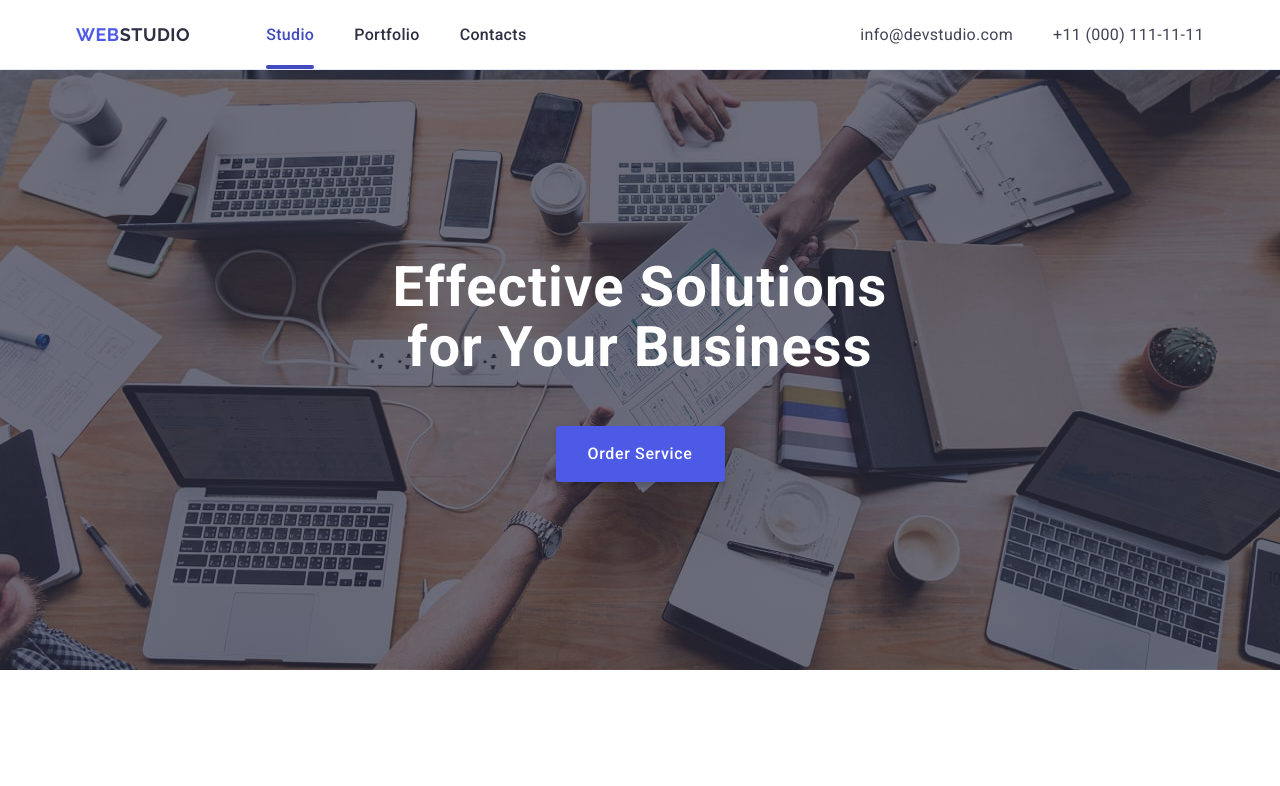
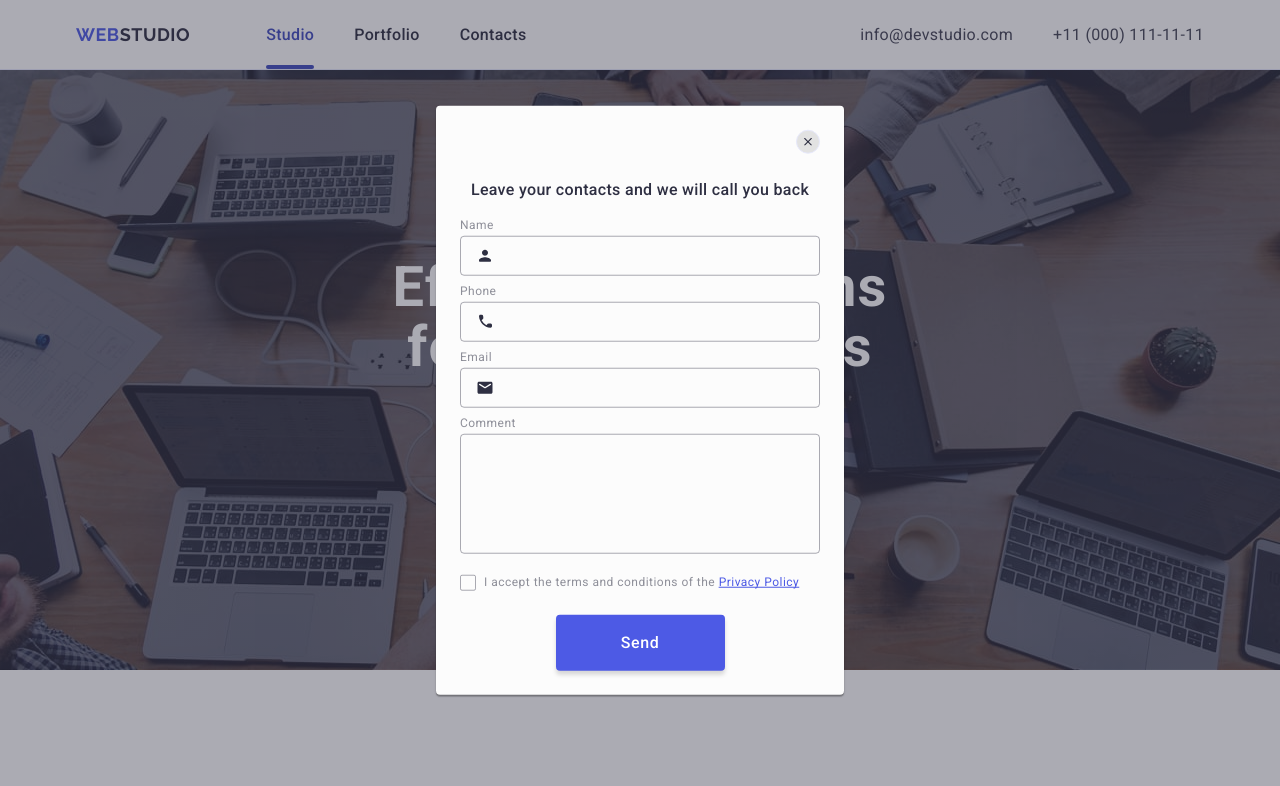
Before and after one commit to luuushpak/goit-markup-hw-06, a plain HTML site: page index.html in a window 1280 px wide. Shown: the top 786 px of the page. Drawn offline with nearby package versions, Linux system fonts and the light colour scheme.

Commit message:
update modal window

```diff
--- a/css/styles.css
+++ b/css/styles.css
@@ -233,7 +233,7 @@ img {
   display: block;
   font-weight: 700;
   font-size: 36px;
-  line-height: 111%;
+  line-height: 1.11;
   letter-spacing: 0.02em;
   color: #2e2f42;
 }
@@ -250,7 +250,7 @@ img {
   font-style: normal;
   font-weight: 500;
   font-size: 20px;
-  line-height: 120%;
+  line-height: 1.2;
   letter-spacing: 0.02em;
   color: inherit;
 }
@@ -493,7 +493,7 @@ img {
 
 .portfolio-part-annotation {
   font-size: 1;
-  line-height: 150%;
+  line-height: 1.5;
   letter-spacing: 0.02em;
   color: #f4f4fd;
   position: absolute;
@@ -590,7 +590,7 @@ img {
 .footer-social-text {
   font-weight: 500;
   font-size: 16px;
-  line-height: 150%;
+  line-height: 1.5;
   letter-spacing: 0.02em;
   color: #fff;
   margin-bottom: 16px;
@@ -702,7 +702,7 @@ img {
 .modal {
   border-radius: 4px;
   width: 288px;
-  height: 623px;
+  min-height: 623px;
   box-shadow: 0 1px 1px 0 rgba(0, 0, 0, 0.14), 0 1px 3px 0 rgba(0, 0, 0, 0.12),
     0 2px 1px 0 rgba(0, 0, 0, 0.2);
   background: #fcfcfc;
@@ -751,7 +751,7 @@ img {
 
 .modal-title {
   font-weight: 500;
-  line-height: 150%;
+  line-height: 1.5;
   letter-spacing: 0.02em;
   text-align: center;
   color: #2e2f42;
@@ -766,7 +766,7 @@ img {
   color: #8e8f99;
   font-weight: 400;
   font-size: 12px;
-  line-height: 117%;
+  line-height: 1.17;
   letter-spacing: 0.04em;
   display: block;
   margin-bottom: 4px;
@@ -826,7 +826,7 @@ img {
 .modal-description::placeholder {
   font-weight: 400;
   font-size: 12px;
-  line-height: 117%;
+  line-height: 1.17;
   letter-spacing: 0.04em;
   color: rgba(46, 47, 66, 0.4);
 }
@@ -835,26 +835,28 @@ img {
   margin-bottom: 16px;
 }
 
-.modal-lower-part {
+.modal-accept {
   margin-bottom: 24px;
 }
 
-.modal-text {
+.modal-accept-label {
   font-weight: 400;
   font-size: 12px;
-  line-height: 117%;
+  line-height: 1.17;
   letter-spacing: 0.04em;
   color: #8e8f99;
+  display: flex;
+  align-items: center;
 }
 
-.modal-link {
-  line-height: 133%;
+.modal-accept-link {
+  line-height: 1.33;
   text-decoration: underline;
   text-decoration-skip-ink: none;
   color: #4d5ae5;
 }
 
-.modal-accept {
+.modal-accept-checkbox {
   width: 16px;
   height: 16px;
   border-radius: 2px;
@@ -869,9 +871,10 @@ img {
     border 250ms cubic-bezier(0.4, 0, 0.2, 1),
     fill 250ms cubic-bezier(0.4, 0, 0.2, 1);
   display: inline-flex;
+  flex-shrink: 0;
 }
 
-.modal-chkbx:checked + .modal-text > .modal-accept {
+.modal-origin-checkbox:checked + .modal-accept-label > .modal-accept-checkbox {
   background-color: #404bbf;
   border-color: #404bbf;
   fill: #f4f4fd;
@@ -889,7 +892,7 @@ img {
   font-family: inherit;
   font-weight: 500;
   font-size: 16px;
-  line-height: 150%;
+  line-height: 1.5;
   letter-spacing: 0.04em;
   text-align: center;
   color: #fff;
--- a/index.html
+++ b/index.html
@@ -715,7 +715,7 @@
       </div>
     </footer>
     <!-- hidden by default / to open menu use second class "is-open" -->
-    <div class="backdrop">
+    <div class="backdrop is-open">
       <div class="modal">
         <button type="button" class="modal-close-btn">
           <svg class="modal-close-icon" width="8" height="8">
@@ -773,22 +773,27 @@
               id="user-comment"
               class="modal-description"
               placeholder="Text input"
-            ></textarea>
+            >
+            </textarea>
           </div>
-          <div class="modal-lower-part">
+          <div class="modal-accept">
             <input
               type="checkbox"
               name="user-privacy"
               id="user-privacy"
-              class="modal-chkbx visually-hidden"
+              class="modal-origin-checkbox visually-hidden"
               value="true"
             />
-            <label for="user-privacy" class="modal-text">
-              <span class="modal-accept"
-                ><svg class="modal-check-icon" width="10" height="8">
-                  <use href="./images/icons.svg#icon-check"></use></svg></span
-              >I accept the terms and conditions of the
-              <a href="" class="modal-link">Privacy Policy</a>
+            <label for="user-privacy" class="modal-accept-label">
+              <span class="modal-accept-checkbox">
+                <svg class="modal-accept-icon" width="10" height="8">
+                  <use href="./images/icons.svg#icon-check"></use>
+                </svg>
+              </span>
+              <span class="modal-accept-text"
+                >I accept the terms and conditions of the
+                <a href="" class="modal-accept-link">Privacy Policy</a>
+              </span>
             </label>
           </div>
           <button type="submit" class="modal-submit">Send</button>
```
